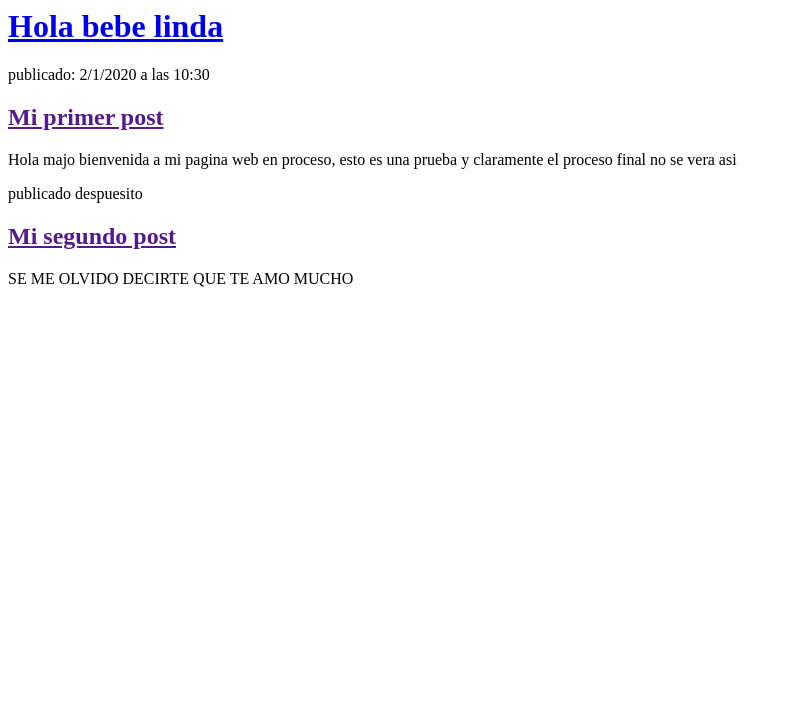
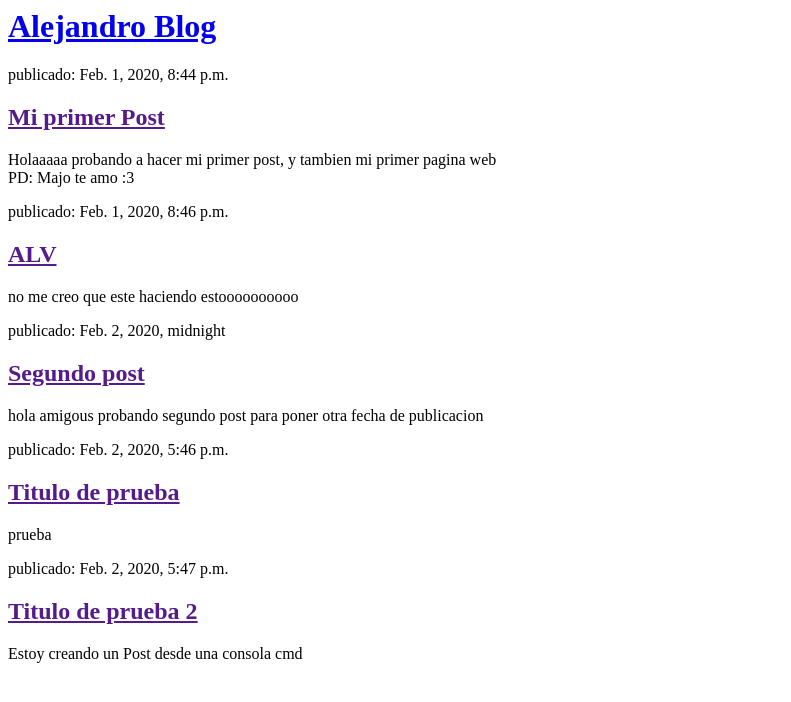
Before and after one commit to LLHackzul/my-first-blog, a Django app: page / in a window 1280 px wide. Shown: the top 702 px of the page, without its empty margins (0-791 px from the left). Run offline with Django 3.2, Linux system fonts and the light colour scheme; data comes from the database, SQL or seed files in the repository; both versions use the stored data as it was after the commit.

Commit message:
templates modificados para mostrar post desde base de datos

```diff
--- a/blog/templates/blog/post_list.html
+++ b/blog/templates/blog/post_list.html
@@ -4,19 +4,17 @@
     </head>
     <body>
         <div>
-            <h1><a href="/">Hola bebe linda</a></h1>
+            <h1><a href="/">Alejandro Blog</a></h1>
         </div>
 
-        <div>
-            <p>publicado: 2/1/2020 a las 10:30</p>
-            <h2><a href="">Mi primer post</a></h2>
-            <p> Hola majo bienvenida a mi pagina web en proceso, esto es una prueba y claramente el proceso final no se vera asi</p>
-        </div>
 
-        <div>
-            <p>publicado despuesito</p>
-            <h2><a href="">Mi segundo post</a></h2>
-            <p>SE ME OLVIDO DECIRTE QUE TE AMO MUCHO</p>
-        </div>
+        {% for post in posts %}
+           <div>
+                <p>publicado: {{post.published_date}}</p>
+                <h2><a href="">{{ post.title }}</a></h2>
+                <p>{{ post.text|linebreaksbr }}</p>
+           </div>
+        {% endfor %}
+
     </body>
 </html>
--- a/blog/views.py
+++ b/blog/views.py
@@ -1,5 +1,7 @@
 from django.shortcuts import render
-
+from django.utils import timezone
+from .models import Post
 # Create your views here.
 def post_list(request):
-    return render(request, 'blog/post_list.html', {})
+    posts= Post.objects.filter(published_date__lte=timezone.now()).order_by('published_date')
+    return render(request, 'blog/post_list.html', {'posts': posts})
```
Also changed, not shown: db.sqlite3.
